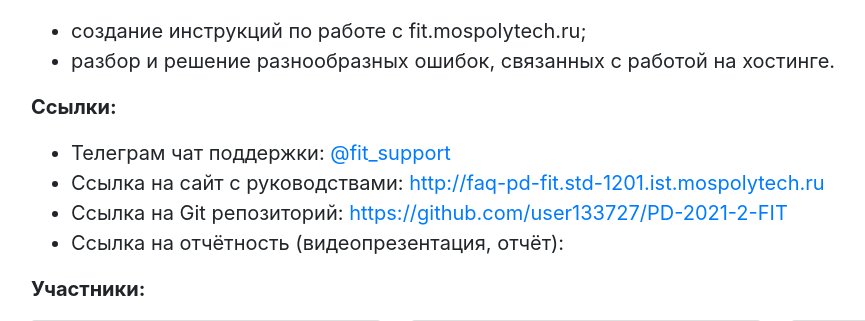
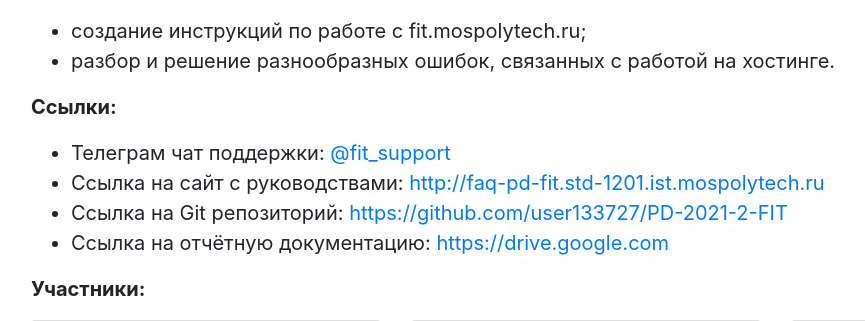
Before and after one commit to user133727/PD-FIT-SUPPORT, a Flask app: page / in a window 1280 px wide. Shown: the part 214-535 px from the top of the page, without its empty margins (54-919 px from the left). Run offline with Flask 2, Linux system fonts and the light colour scheme.

Commit message:
add doc link

```diff
--- a/landing_page/app/templates/index.html
+++ b/landing_page/app/templates/index.html
@@ -24,7 +24,7 @@
       <li>Телеграм чат поддержки: <a href="https://t.me/fit_support">@fit_support</a></a></li>
       <li>Ссылка на сайт с руководствами: <a href="http://faq-pd-fit.std-1201.ist.mospolytech.ru">http://faq-pd-fit.std-1201.ist.mospolytech.ru</a></li>
       <li>Ссылка на Git репозиторий: <a href="https://github.com/user133727/PD-2021-FIT">https://github.com/user133727/PD-2021-2-FIT</a></li>
-      <li>Ссылка на отчётность (видеопрезентация, отчёт): <a href=""></a></li>
+      <li>Ссылка на отчётную документацию: <a href="https://drive.google.com/drive/folders/1ge4LkPeiXfi7-blx9Mzwb7TwbETp5MXh">https://drive.google.com</a></li>
     </ul>
 
     <p>
```
Also changed, not shown: README.md.
